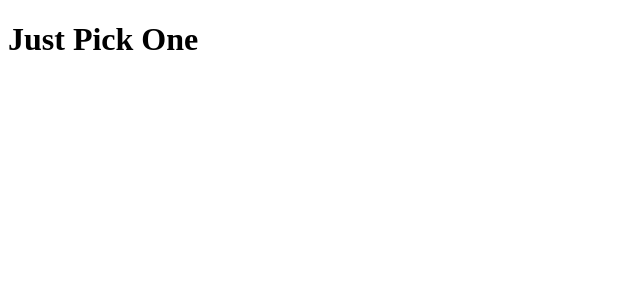
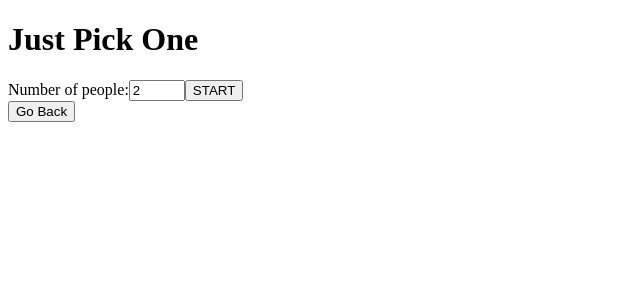
Before and after one commit to idrisimo/fp-Just-pick-one, a React app in the folder client/: page /UsedPreferences in a window 1280 px wide. Shown: the top 300 px of the page, without its empty margins (0-640 px from the left). Built offline with nearby package versions, Linux system fonts and the light colour scheme.

Commit message:
basic usedpref page setup

```diff
--- a/client/src/pages/UsedPreferences/index.js
+++ b/client/src/pages/UsedPreferences/index.js
@@ -1,9 +1,19 @@
-import React from "react";
+import React, {useState} from "react";
+import { BackButton } from "../../components";
 
 export function UsedPreferences() {
 
+    const [players, setPlayers] = useState("2");
+
     return (
         <>
+        <form id="UsedPrefForm">
+            <label htmlFor="numPeople">Number of people:</label>
+            <input type="number" name="numPeople" min="2" max="10" value={players || "2"}/>
+            <input type="submit" value="START" style={{cursor: 'pointer'}}/>
+
+        </form>
+        <BackButton />
         </>
     )
 }
```
